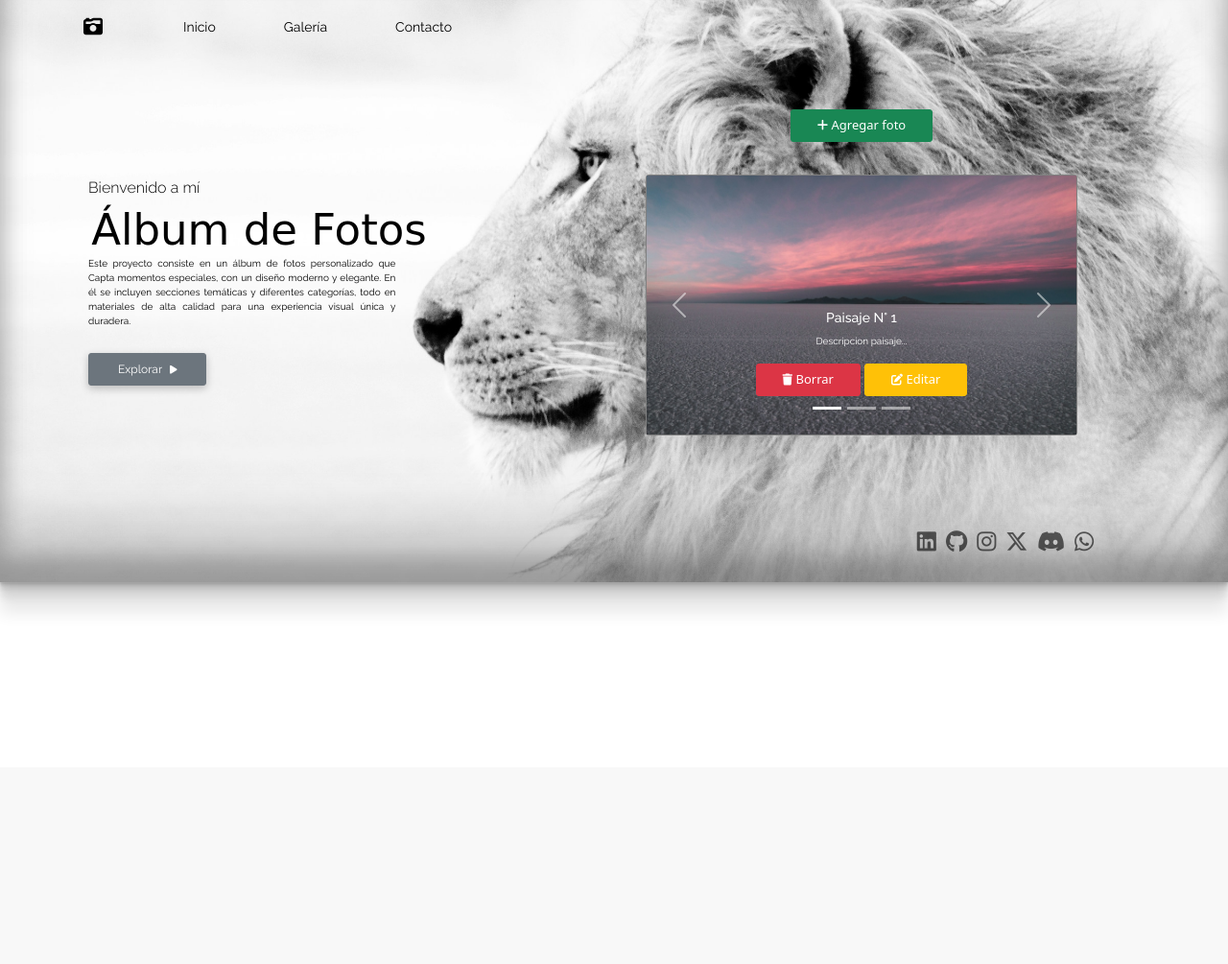
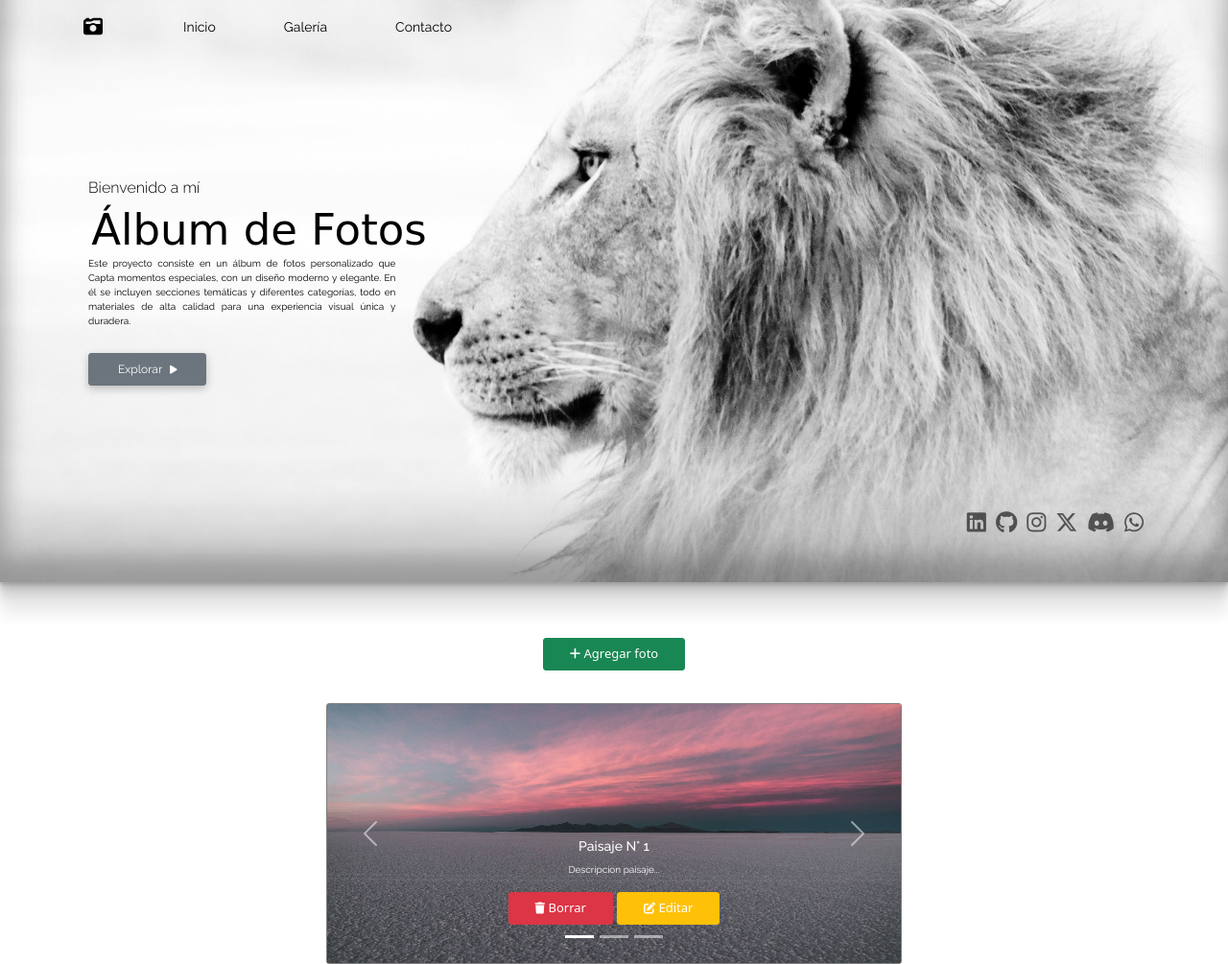
Before and after one commit to miltonfruiz/madfotos, a Flask app: page / in a window 1280 px wide. Shown: the whole page at 96% size. Before the commit the page ends 630 px from the top, so only its background shows below. Run offline with Flask 3, Linux system fonts and the light colour scheme; some libraries are stand-ins or nearby versions; some web fonts are replaced.

Commit message:
Actualización 10/01: Correcciones de contenedores

```diff
--- a/static/style.css
+++ b/static/style.css
@@ -143,7 +143,8 @@ h2 {
   font-size: 13px;
 }
 .container-redes {
-  margin-top: 50px;
+  margin-top: 30px;
+  margin-right: 30px;
   display: flex;
   justify-content: end;
   align-items: center;
@@ -234,7 +235,6 @@ a {
 #row2 {
   display: flex;
   justify-content: end;
-  flex-direction: column;
   align-self: end;
 }
 .social-link {
--- a/templates/base.html
+++ b/templates/base.html
@@ -109,12 +109,9 @@
                 >Explorar <i class="fa-solid fa-play"></i
               ></a>
             </div>
-            <div class="col"></div>
-            <div id="container-carrousel" class="col">
-              {% block content %}{% endblock %}
             </div>
           </div>
-          <div id="row2" class="row">
+          <div id="row2">
             <div class="col">
               <div class="container-redes">
                 <div class="subcontainer-redes">
@@ -168,7 +165,15 @@
         </div>
       </div>
     </header>
-    <main></main>
+    <main>
+      <section>
+        <article>
+          <div id="container-carrousel" class="col">
+          {% block content %}{% endblock %}
+        </article>
+
+      </section>
+    </main>
     <script
       src="https://cdn.jsdelivr.net/npm/bootstrap@5.3.3/dist/js/bootstrap.bundle.min.js"
       integrity="sha384-YvpcrYf0tY3lHB60NNkmXc5s9fDVZLESaAA55NDzOxhy9GkcIdslK1eN7N6jIeHz"
```
